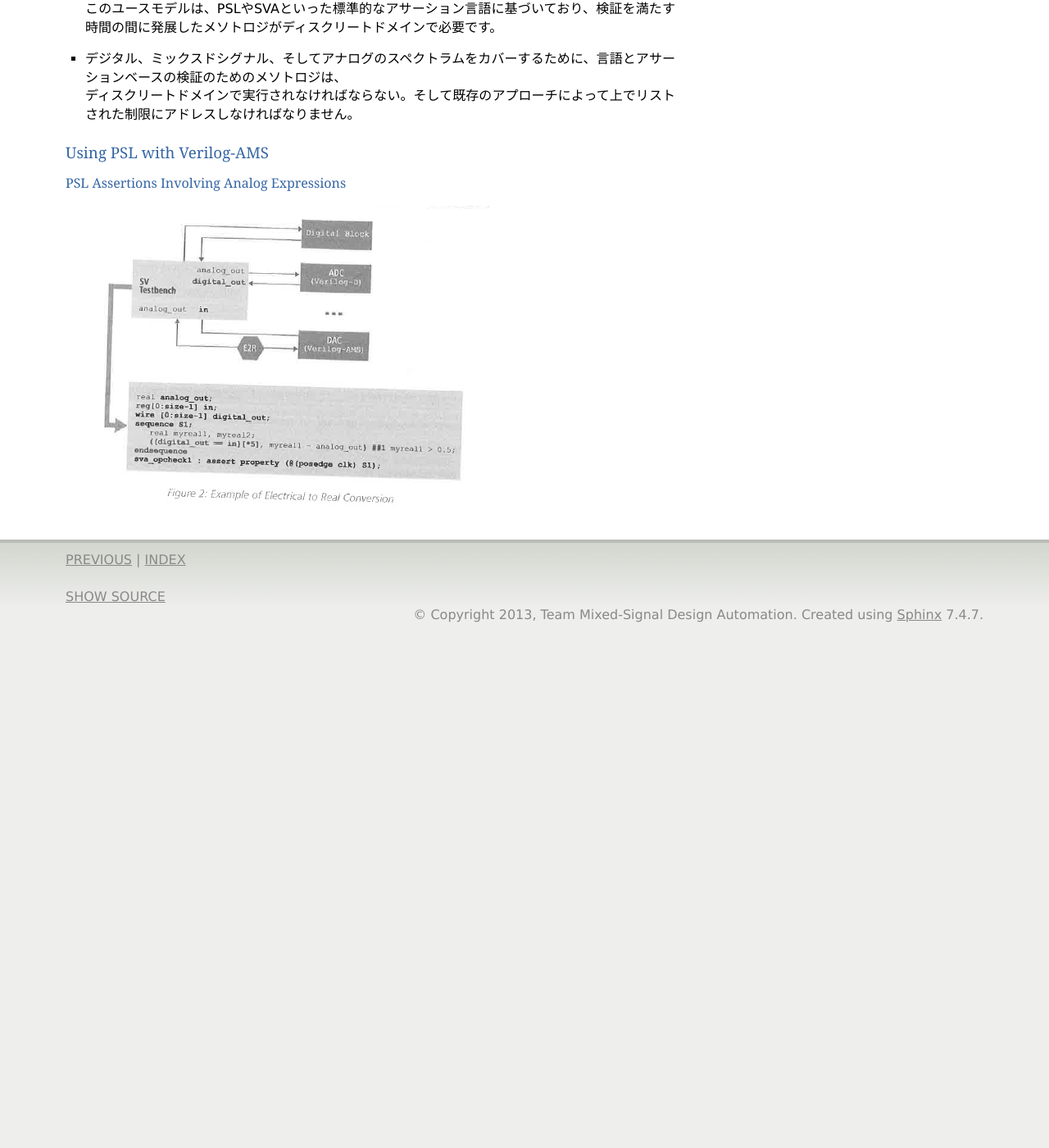
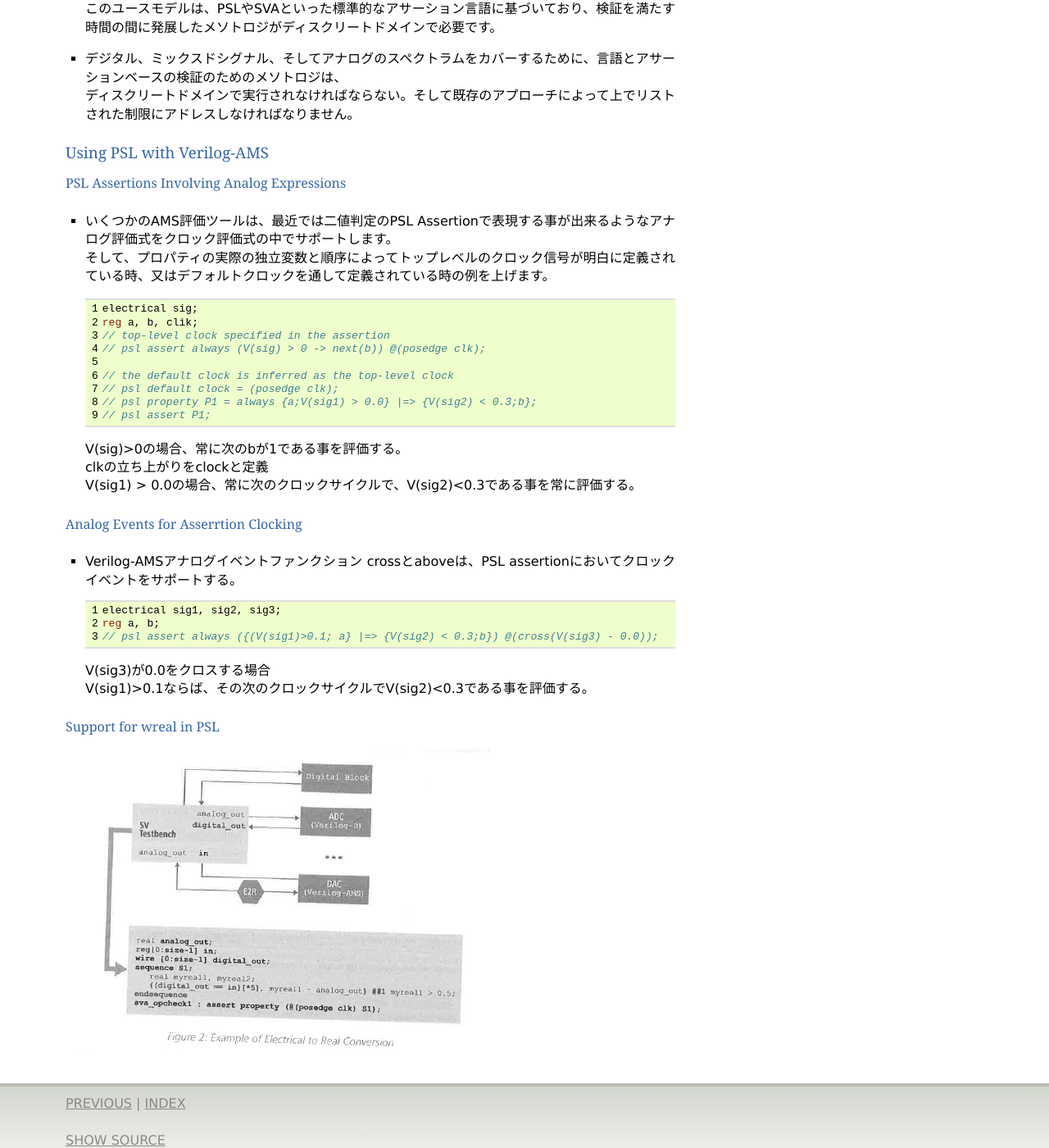
Before and after one commit to mizutomo/MSMG, a Sphinx documentation site: the page built from source/Ch4_Mixed-Signal_Verification_Methodology.rst, in a window 1280 px wide and 1400 px high, scrolled down 23436 px. Shown: the whole window at 82% size. Built offline with Sphinx 7.4.7, drawn with Linux system fonts in a browser that asks for light colours; before the commit the page ends 24208 px from its top, so only the background shows below that.

Commit message:
少しだけ追加しました。

```diff
--- a/source/Ch4_Mixed-Signal_Verification_Methodology.rst
+++ b/source/Ch4_Mixed-Signal_Verification_Methodology.rst
@@ -590,6 +590,32 @@ Using PSL with Verilog-AMS
 PSL Assertions Involving Analog Expressions
 ^^^^^^^^^^^^^^^^^^^^^^^^^^^^^^^^^^^^^^^^^^^^^^^^^^^^^^^^^^^^^
 
+* | いくつかのAMS評価ツールは、最近では二値判定のPSL Assertionで表現する事が出来るようなアナログ評価式をクロック評価式の中でサポートします。
+  | そして、プロパティの実際の独立変数と順序によってトップレベルのクロック信号が明白に定義されている時、又はデフォルトクロックを通して定義されている時の例を上げます。
+
+  .. literalinclude:: ./txt/assertions_analogExpressions_1.txt
+    :linenos:
+    :language: verilog
+
+  | V(sig)>0の場合、常に次のbが1である事を評価する。
+  | clkの立ち上がりをclockと定義
+  | V(sig1) > 0.0の場合、常に次のクロックサイクルで、V(sig2)<0.3である事を常に評価する。
+
+
+Analog Events for Asserrtion Clocking
+^^^^^^^^^^^^^^^^^^^^^^^^^^^^^^^^^^^^^^^^^^^^^^^^^^^^^^^^^
+
+* Verilog-AMSアナログイベントファンクション crossとaboveは、PSL assertionにおいてクロックイベントをサポートする。
+
+  .. literalinclude:: ./txt/assertions_analogExpressions_2.txt
+    :linenos:
+    :language: verilog
+
+  | V(sig3)が0.0をクロスする場合
+  | V(sig1)>0.1ならば、その次のクロックサイクルでV(sig2)<0.3である事を評価する。
+
+Support for wreal in PSL
+^^^^^^^^^^^^^^^^^^^^^^^^^^^^^^^^^^^^^^^^^^^^^^^^^^^^^^^^^
 
   .. image:: ./img/Electrical2RealConversion.png
      :alt: Figure 2. Example of Electrical to Real Conversion
--- /dev/null
+++ b/source/txt/assertions_analogExpressions_1.txt
@@ -0,0 +1,9 @@
+electrical sig;
+reg a, b, clik;
+// top-level clock specified in the assertion
+// psl assert always (V(sig) > 0 -> next(b)) @(posedge clk);
+
+// the default clock is inferred as the top-level clock
+// psl default clock = (posedge clk);
+// psl property P1 = always {a;V(sig1) > 0.0} |=> {V(sig2) < 0.3;b};
+// psl assert P1;
--- /dev/null
+++ b/source/txt/assertions_analogExpressions_2.txt
@@ -0,0 +1,3 @@
+electrical sig1, sig2, sig3;
+reg a, b;
+// psl assert always ({(V(sig1)>0.1; a} |=> {V(sig2) < 0.3;b}) @(cross(V(sig3) - 0.0));
```
